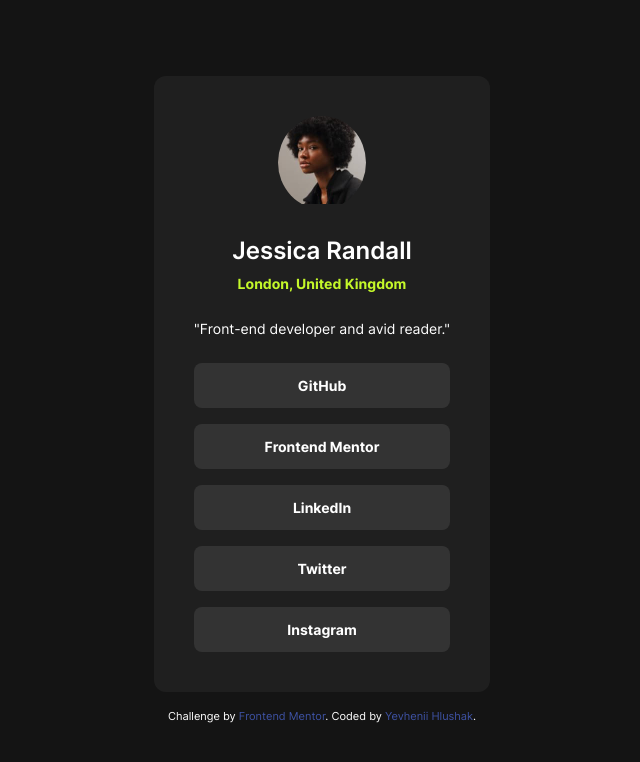
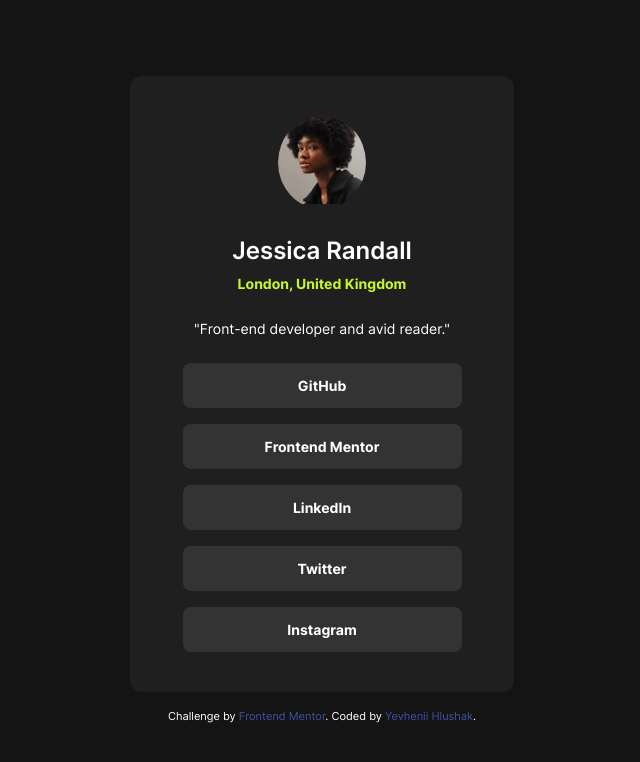
Before and after one commit to YevheniiHlushak/frontend-mentor-social-links-profile, a plain HTML site: page index.html in a window 1280 px wide. Shown: the whole page, without its empty margins (318-958 px from the left). Drawn offline with Linux system fonts and the light colour scheme.

Commit message:
add fixes

```diff
--- a/css/styles.css
+++ b/css/styles.css
@@ -27,10 +27,10 @@ body {
 }
 
 main {
-  height: 100vh;
+  min-height: 100dvh;
   display: flex;
   flex-direction: column;
-  row-gap: 16px;
+  row-gap: 1rem;
   justify-content: center;
   align-items: center;
 }
@@ -82,10 +82,10 @@ p {
   display: flex;
   flex-direction: column;
   align-items: center;
-  row-gap: 24px;
+  row-gap: 1.5rem;
   background-color: var(--color-grey-800);
-  border-radius: 12px;
-  font-size: 14px;
+  border-radius: 0.75rem;
+  font-size: 0.875rem;
 }
 
 .profile-card__thumb {
@@ -94,12 +94,13 @@ p {
 }
 
 .profile-card__name {
-  font-size: 24px;
-  margin-bottom: 4px;
+  font-size: 1.5rem;
+  margin-bottom: 0.25rem;
   font-weight: 600;
 }
 
 .profile-card__location {
+  margin-bottom: 1.5rem;
   font-size: inherit;
   color: var(--color-accent);
   font-weight: 700;
@@ -108,7 +109,7 @@ p {
 .profile-card__list {
   display: flex;
   flex-direction: column;
-  row-gap: 16px;
+  row-gap: 1rem;
   width: 100%;
 }
 
@@ -116,11 +117,14 @@ p {
   display: inline-flex;
   justify-content: center;
   width: 100%;
-  padding-block: 12px;
+  max-width: 17.4375rem;
+  padding-block: 0.75rem;
   background-color: var(--color-grey-700);
   font-weight: 700;
-  border-radius: 8px;
-  transition-duration: var(--transition-duration);
+  border-radius: 0.5rem;
+  transition:
+    color var(--transition-duration),
+    background-color var(--transition-duration);
 }
 
 .profile-card__link:hover,
@@ -129,24 +133,37 @@ p {
   background-color: var(--color-accent);
 }
 
+.profile-card__link:focus {
+  outline: 0.1875rem solid var(--color-light);
+  outline-offset: 0.125rem;
+}
+
 /* mobile */
 
-@media screen and (min-width: 375px) {
+@media screen and (min-width: 23.4375rem) {
   .profile-card {
-    padding: 24px;
+    padding: 1.5rem;
+    width: 17.4375rem;
   }
 }
 
 /* tablet & desktop */
 
-@media screen and (min-width: 768px) {
+@media screen and (min-width: 48rem) {
   .profile-card {
-    padding: 40px;
+    padding: 2.5rem;
+    width: 24rem;
+  }
+}
+
+@media (prefers-reduced-motion: reduce) {
+  .profile-card__link {
+    transition: none;
   }
 }
 
 .attribution {
-  font-size: 11px;
+  font-size: 0.6875rem;
   text-align: center;
 }
 .attribution a {
@@ -155,9 +172,9 @@ p {
 
 .visually-hidden {
   position: absolute;
-  width: 1px;
-  height: 1px;
-  margin: -1px;
+  width: 0.0625rem;
+  height: 0.0625rem;
+  margin: -0.0625rem;
   border: 0;
   padding: 0;
   white-space: nowrap;
--- a/index.html
+++ b/index.html
@@ -17,7 +17,7 @@
   <body>
     <main>
       <h1 class="visually-hidden">Profile card</h1>
-      <div class="profile-card">
+      <article class="profile-card">
         <div class="profile-card__thumb">
           <img
             class="profile-card__image"
@@ -32,10 +32,10 @@
         <div class="profile-card__info">
           <h2 class="profile-card__name">Jessica Randall</h2>
           <p class="profile-card__location">London, United Kingdom</p>
-        </div>
           <p class="profile-card__position">
             "Front-end developer and avid reader."
           </p>
+        </div>
         <ul class="profile-card__list">
           <li class="profile-card__item">
             <a
@@ -43,6 +43,7 @@
               class="profile-card__link"
               rel="noopener noreferrer"
               target="_blank"
+              aria-label="GitHub (opens in a new tab)"
               >GitHub</a
             >
           </li>
@@ -52,6 +53,7 @@
               class="profile-card__link"
               rel="noopener noreferrer"
               target="_blank"
+              aria-label="Frontend Mentor (opens in a new tab)"
               >Frontend Mentor</a
             >
           </li>
@@ -61,6 +63,7 @@
               class="profile-card__link"
               rel="noopener noreferrer"
               target="_blank"
+              aria-label="LinkedIn (opens in a new tab)"
               >LinkedIn</a
             >
           </li>
@@ -70,6 +73,7 @@
               class="profile-card__link"
               rel="noopener noreferrer"
               target="_blank"
+              aria-label="Twitter (opens in a new tab)"
               >Twitter</a
             >
           </li>
@@ -79,27 +83,32 @@
               class="profile-card__link"
               rel="noopener noreferrer"
               target="_blank"
+              aria-label="Instagram (opens in a new tab)"
               >Instagram</a
             >
           </li>
         </ul>
-      </div>
+      </article>
 
-      <div class="attribution">
+      <footer>
+        <p class="attribution">
           Challenge by
           <a
             href="https://www.frontendmentor.io?ref=challenge"
             rel="noopener noreferrer"
             target="_blank"
+            aria-label="Frontend Mentor (opens in a new tab)"
             >Frontend Mentor</a
           >. Coded by
           <a
             href="https://github.com/YevheniiHlushak"
             rel="noopener noreferrer"
             target="_blank"
+            aria-label="GitHub (opens in a new tab)"
             >Yevhenii Hlushak</a
           >.
-      </div>
+        </p>
+      </footer>
     </main>
   </body>
 </html>
```
Lines whose indentation alone changed are shown as unchanged.
